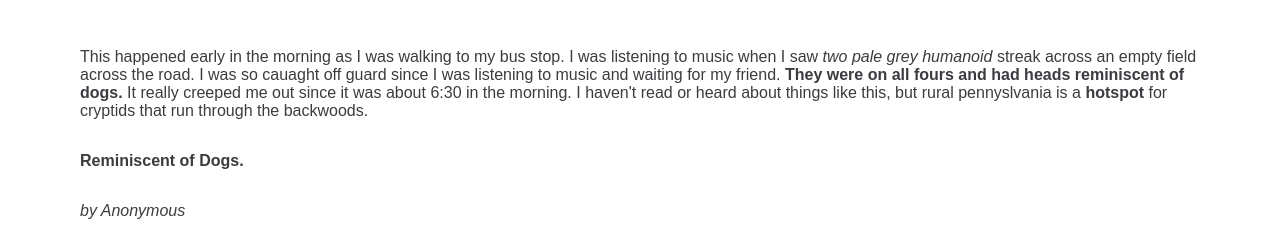
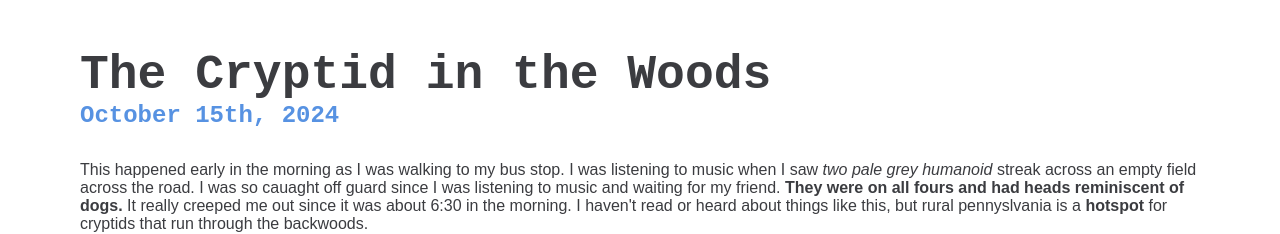
Before and after one commit to JazlynJolie/ex5-grc365, a plain HTML site: page today.html in a window 1280 px wide. Shown: the top 234 px of the page. Drawn offline with Linux system fonts and the light colour scheme.

Commit message:
add h1 and h2

```diff
--- a/today.html
+++ b/today.html
@@ -23,8 +23,8 @@
    <body>
       <main>
          <article>
-            <h1></h1>
-            <h2></h2>
+            <h1>The Cryptid in the Woods</h1>
+            <h2>October 15th, 2024</h2>
             <p>
                This happened early in the morning as I was walking to my bus stop.
                I was listening to music when I saw <i>two pale grey humanoid</i> streak
```
